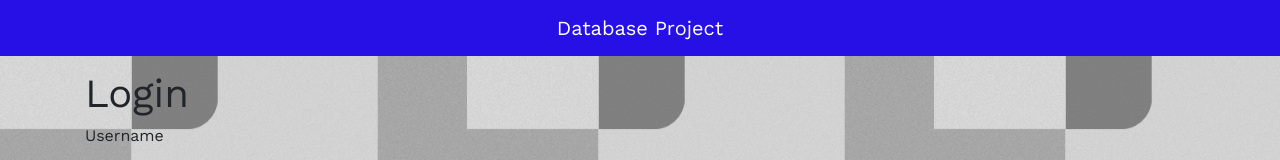
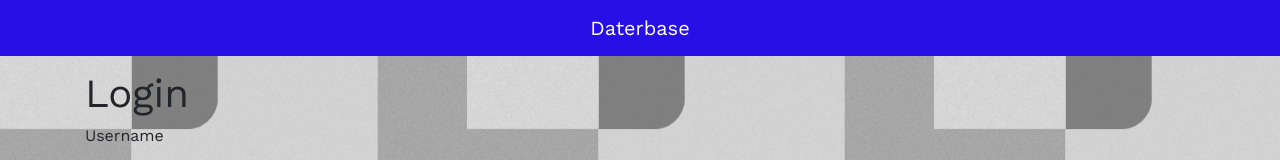
Before and after one commit to SpencerBateman/database-final, an Angular app: page / in a window 1280 px wide. Shown: the top 160 px of the page. Built offline with nearby package versions, Linux system fonts and the light colour scheme.

Commit message:
final before presentation

```diff
--- a/src/app/components/convo/convo.component.ts
+++ b/src/app/components/convo/convo.component.ts
@@ -57,10 +57,9 @@ export class ConvoComponent implements OnInit {
       body : this.message,
     };
 
-    console.log('creating message from component');
     this.messageService.createMessage(new_message).subscribe((message) => {
-      console.log(message);
       this.messages.push(message);
+      this.message = "";
     });
   }
   }
--- a/src/app/components/login/login.component.html
+++ b/src/app/components/login/login.component.html
@@ -1,7 +1,7 @@
 <div class="hp-background">
 <nav class="navbar navbar-dark bg-primary mb-3">
   <div class="container">
-    <a class="navbar-brand mx-auto" [routerLink]="['']">Database Project</a>
+    <a class="navbar-brand mx-auto" [routerLink]="['']">Daterbase</a>
   </div>
 </nav>
 <div class='container'>
--- a/src/app/components/register/register.component.html
+++ b/src/app/components/register/register.component.html
@@ -1,6 +1,6 @@
 <nav class="navbar navbar-dark bg-primary mb-3">
   <div class="container">
-    <a class="navbar-brand mx-auto" [routerLink]="['']">Database Project</a>
+    <a class="navbar-brand mx-auto">Daterbase</a>
   </div>
 </nav>
 <div class='container'>
@@ -49,4 +49,5 @@
     </fieldset>
     <button type='submit' class='btn btn-primary btn-block'>Register</button>
   </form>
+  <div class="padding"></div>
 </div>
--- a/src/app/components/schedule/schedule.component.html
+++ b/src/app/components/schedule/schedule.component.html
@@ -140,4 +140,5 @@
 </div>
 
   <button (click)="saveSchedule()" type='submit' class='btn btn-primary btn-block'>Save Schedule</button>
+  <div class="padding"></div>
 </div>
--- a/src/app/components/settings/settings.component.html
+++ b/src/app/components/settings/settings.component.html
@@ -46,4 +46,5 @@
     <button type="button" (click)='editSchedule()' class='btn btn-seconday btn-block'>Edit Schedule</button>
     <button type='submit' class='btn btn-primary btn-block'>Update</button>
   </form>
+  <div class="padding"></div>
 </div>
--- a/src/app/components/swipe/swipe.component.html
+++ b/src/app/components/swipe/swipe.component.html
@@ -1,7 +1,7 @@
 <nav class="navbar navbar-dark bg-primary mb-3">
   <div class="container">
     <a class="pull-left" [routerLink]="['/user', this.userId, 'settings']"><i class="fa fa-user-circle" aria-hidden="true"></i></a>
-    <a class="navbar-brand mx-auto" href="#">Database Project</a>
+    <a class="navbar-brand mx-auto">Daterbase</a>
     <a class="pull-right" [routerLink]="['/user', this.userId, 'matches']"><i class="fa fa-comments-o" aria-hidden="true"></i></a>
   </div>
 </nav>
--- a/src/index.html
+++ b/src/index.html
@@ -2,7 +2,7 @@
 <html lang="en">
 <head>
   <meta charset="utf-8">
-  <title>Operation Hot Mother</title>
+  <title>Daterbase</title>
   <base href="/">
 
   <meta name="viewport" content="width=device-width, initial-scale=1">
--- a/src/styles.css
+++ b/src/styles.css
@@ -162,3 +162,12 @@ i.fa {
 .navbar__convo {
   height: 20vh;
 }
+
+.navbar-brand {
+  color: white !important;
+}
+
+.padding {
+  height: 25px;
+  width: 100%;
+}
```
